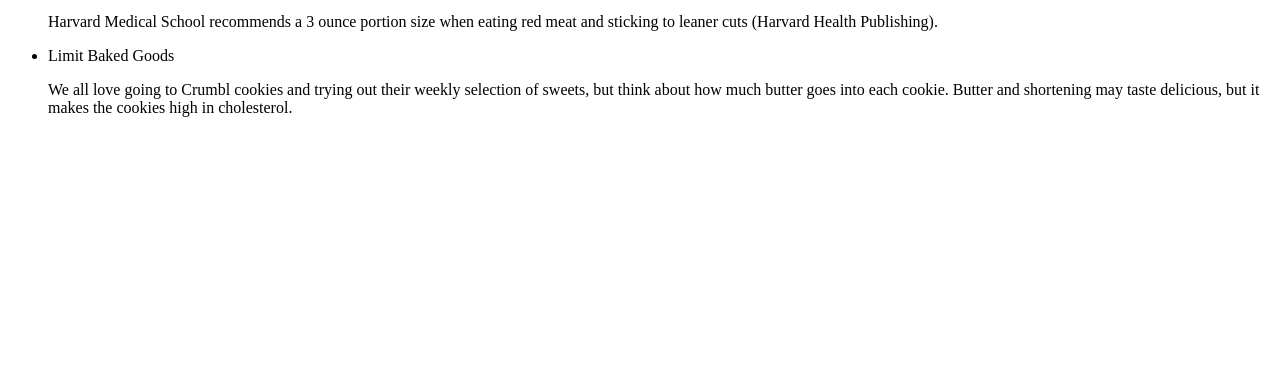
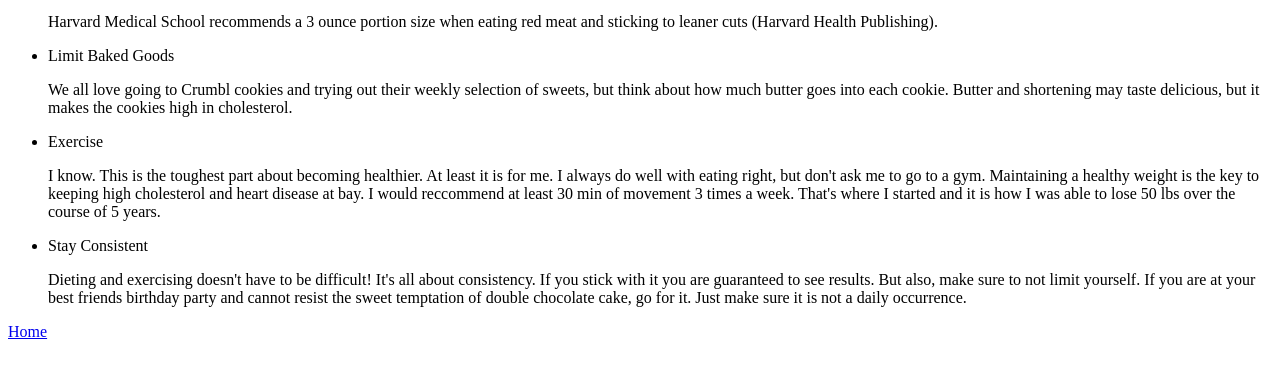
Before and after one commit to Angela-Strick/Soulful-Eatery, a plain HTML site: page Pages/about.html in a window 1280 px wide. Shown: the part 387-762 px from the top of the page. Drawn offline with Linux system fonts and the light colour scheme.

```diff
--- a/Pages/about.html
+++ b/Pages/about.html
@@ -18,5 +18,11 @@
     <p>Harvard Medical School recommends a 3 ounce portion size when eating red meat and sticking to leaner cuts (Harvard Health Publishing).</p>
     <li>Limit Baked Goods</li>
     <p>We all love going to Crumbl cookies and trying out their weekly selection of sweets, but think about how much butter goes into each cookie. Butter and shortening may taste delicious, but it makes the cookies high in cholesterol.</p>
+    <li>Exercise</li>
+    <p>I know. This is the toughest part about becoming healthier. At least it is for me. I always do well with eating right, but don't ask me to go to a gym. Maintaining a healthy weight is the key to keeping high cholesterol and heart disease at bay. I would reccommend at least 30 min of movement 3 times a week. That's where I started and it is how I was able to lose 50 lbs over the course of 5 years.</p>
+    <li>Stay Consistent</li>
+    <p>Dieting and exercising doesn't have to be difficult! It's all about consistency. If you stick with it you are guaranteed to see results. But also, make sure to not limit yourself. If you are at your best friends birthday party and cannot resist the sweet temptation of double chocolate cake, go for it. Just make sure it is not a daily occurrence. </p>
+  </ul>
+  <a href="../index.html">Home</a>
 </body>
 </html>
```
Also changed, not shown: Pages/citations.html (added, +8 -0 lines), Pages/recipes.html (+2 -1 lines), index.html (+3 -2 lines), Images/Free_Sample_By_Wix.jpg (added), Images/Shrimp Jambaya Pic.jpeg (added).
